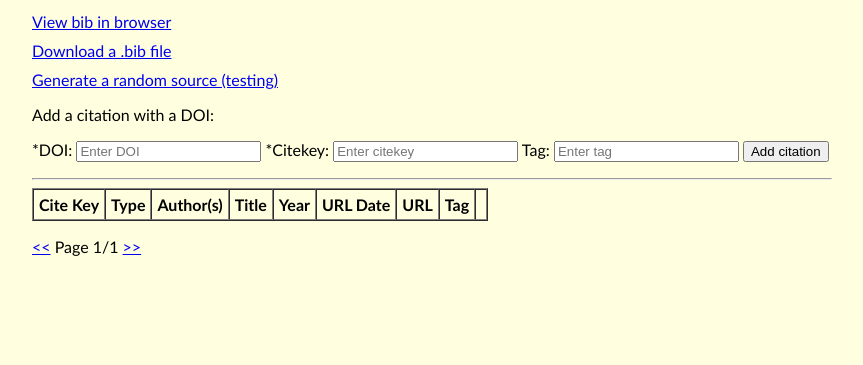
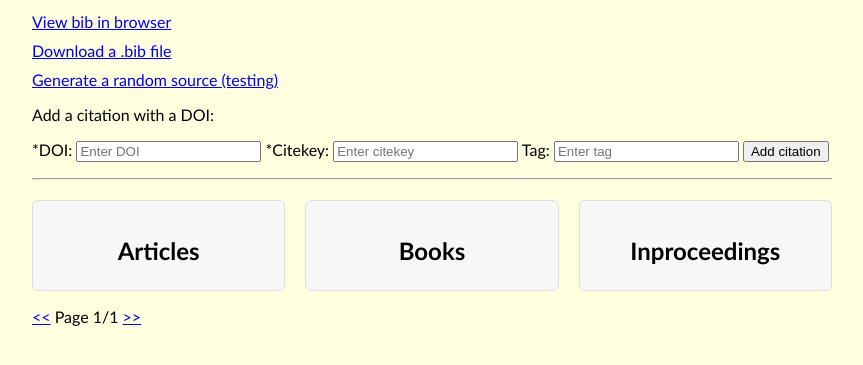
Before and after one commit to alexisvarjo/ohtu-miniprojekti, a Flask app: page / in a window 1280 px wide. Shown: the part 220-585 px from the top of the page, without its empty margins (208-1071 px from the left). Run offline with Flask 3, Linux system fonts and the light colour scheme; lists and menus that the app fills with data are empty; parts of the project's set-up code (start-up, migrations or seed data) failed here and were passed over.

Commit message:
Optimize index page display

```diff
--- a/src/static/main.css
+++ b/src/static/main.css
@@ -32,6 +32,12 @@ body {
     color: black;
   }
 
+.button-column {
+    display: flex;
+    flex-direction: column;
+    width: 150px;
+    gap: 10px;
+}
 
 .form-row {
       display: flex;
@@ -47,3 +53,39 @@ body {
       width: 150px;
       max-width: 150px;
   }
+
+.columns-container {
+    display: flex;
+    gap: 20px;
+    justify-content: space-between;
+    margin-top: 20px;
+}
+
+.column {
+    flex: 1;
+    background: #f7f7f7;
+    padding: 15px;
+    border-radius: 6px;
+    border: 1px solid #ddd;
+}
+
+.column h2 {
+    text-align: center;
+    margin-bottom: 10px;
+}
+
+.source-item {
+    margin-bottom: 12px;
+    padding-bottom: 8px;
+    border-bottom: 1px solid #ddd;
+}
+
+.source-item a {
+    font-weight: bold;
+}
+
+.modify-link {
+    font-size: 12px;
+    display: inline-block;
+    margin-top: 4px;
+}
--- a/src/templates/index.html
+++ b/src/templates/index.html
@@ -94,66 +94,69 @@ Citation App
 </div>
 
 <hr>
+<!-- Three-column source display -->
+<div class="columns-container">
 
-    <!-- Articles table -->
-    <table id="articlesTable" border="1" cellpadding="5" cellspacing="0">
-      <thead>
-        <tr>
-          {% for col, display_name in columns.items() %}
-  <th>{{ display_name }}</th>
-{% endfor %}
-          <th>{{ empty }}</th>
-        </tr>
-      </thead>
+  <!-- ARTICLES COLUMN -->
+  <div class="column">
+      <h2>Articles</h2>
 
-      <tbody>
-        {% for row in records %}
-          <tr>
+      {% for row in records if row['citation_type'] == 'article' %}
+      <div class="source-item">
+          <a href="{{ url_for('view_item', citekey=row['citekey']) }}">
+              {{ row['title'] or row['name'] }}
+          </a>
+          <div>Author: {{ row['author'] }}</div>
+          <div>Year: {{ row['year'] }}</div>
 
-            {% for column in columns %}
-              {% set value = row[column] %}
+          <a class="modify-link" href="{{ url_for('edit_article', citekey=row['citekey']) }}">
+              Modify
+          </a>
+      </div>
+      {% endfor %}
+  </div>
 
-              {% if value %}
 
-                {% if column == 'citekey' %}
-                  <!-- Make citekey a hyperlink -->
-                  <td>
-                    <a href="{{ url_for('view_item', citekey=row['citekey']) }}">
-                      {{ value }}
-                    </a>
-                  </td>
+  <!-- BOOKS COLUMN -->
+  <div class="column">
+      <h2>Books</h2>
 
-                {% elif column == 'name' %}
-                  <!-- Make article name a hyperlink -->
-                  <td>
-                    <a href="{{ url_for('view_item', citekey=row['citekey']) }}">
-                      {{ value }}
-                    </a>
-                  </td>
+      {% for row in records if row['citation_type'] == 'book' %}
+      <div class="source-item">
+          <a href="{{ url_for('view_item', citekey=row['citekey']) }}">
+              {{ row['title'] or row['name'] }}
+          </a>
+          <div>Author: {{ row['author'] }}</div>
+          <div>Year: {{ row['year'] }}</div>
 
-                {% else %}
-                  <td>{{ value }}</td>
+          <a class="modify-link" href="{{ url_for('edit_book', citekey=row['citekey']) }}">
+              Modify
+          </a>
+      </div>
+      {% endfor %}
+  </div>
 
-                {% endif %}
 
-              {% else %}
-                <td>{{ empty }}</td>
-              {% endif %}
+  <!-- INPROCEEDINGS COLUMN -->
+  <div class="column">
+      <h2>Inproceedings</h2>
 
-            {% endfor %}
+      {% for row in records if row['citation_type'] == 'inproceedings' %}
+      <div class="source-item">
+          <a href="{{ url_for('view_item', citekey=row['citekey']) }}">
+              {{ row['title'] or row['name'] }}
+          </a>
+          <div>Author: {{ row['author'] }}</div>
+          <div>Year: {{ row['year'] }}</div>
 
-            {% if row['citation_type'] == "article" %}
-              <td><a href="{{ url_for('edit_article', citekey=row['citekey']) }}">Modify</a></td>
-            {% elif row['citation_type'] == "book" %}
-              <td><a href="{{ url_for('edit_book', citekey=row['citekey']) }}">Modify</a></td>
-            {% elif row['citation_type'] == "inproceedings" %}
-              <td><a href="{{ url_for('edit_inproceeding', citekey=row['citekey']) }}">Modify</a></td>
-            {% endif %}
+          <a class="modify-link" href="{{ url_for('edit_inproceeding', citekey=row['citekey']) }}">
+              Modify
+          </a>
+      </div>
+      {% endfor %}
+  </div>
 
-          </tr>
-        {% endfor %}
-      </tbody>
-    </table>
+</div>
 
 <p>
   <a href="/{{ page - 1 }}">&lt;&lt;</a>
```
Also changed, not shown: src/templates/edit_article.html (+7 -7 lines), src/templates/edit_book.html (+7 -0 lines), src/templates/edit_inproceeding.html (+14 -11 lines), src/templates/view_item.html (+15 -12 lines).
